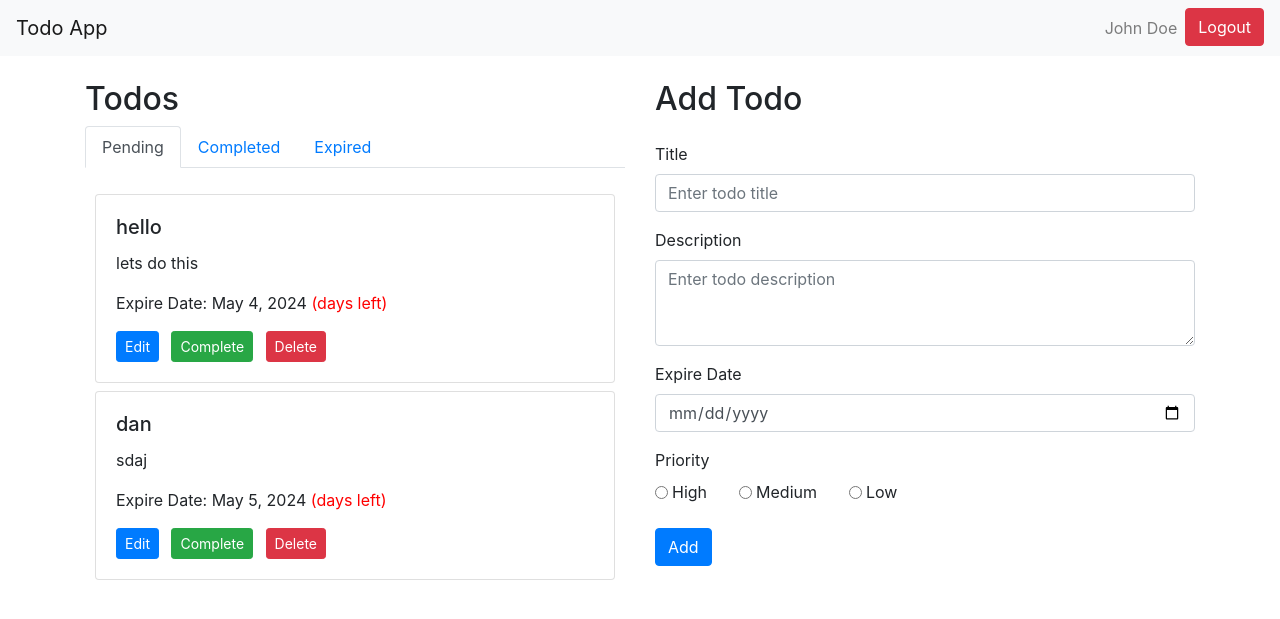
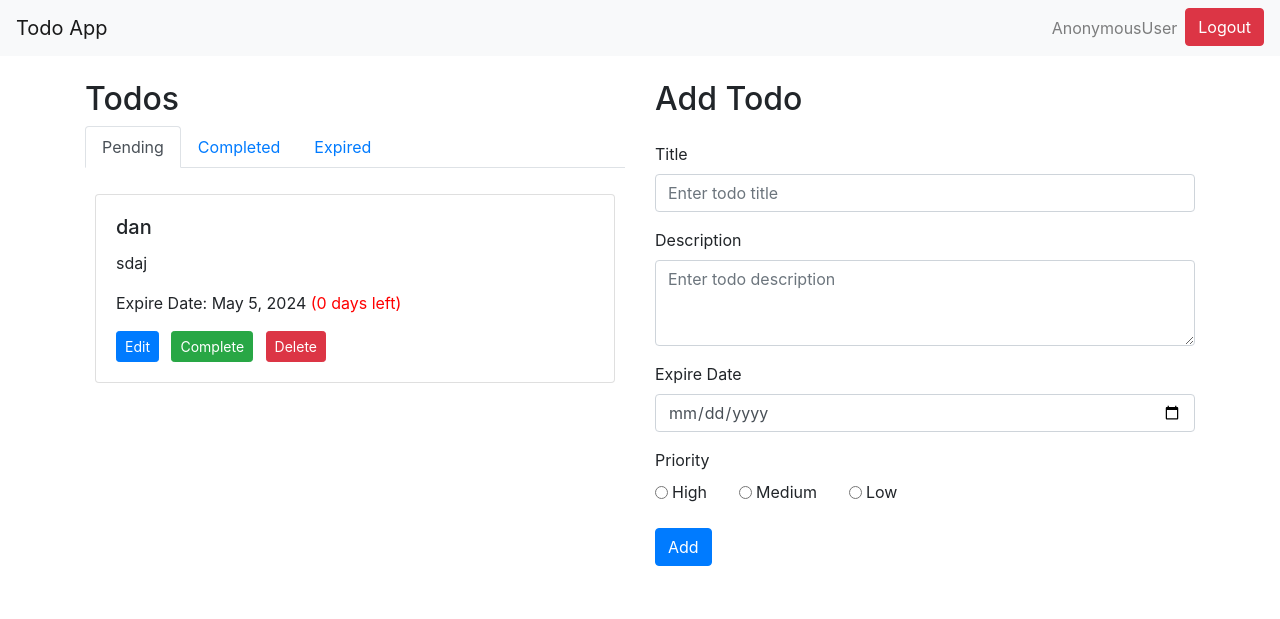
Before and after one commit to krAbhijith/Todo-App, a Django app: page / in a window 1280 px wide. Shown: the top 619 px of the page. Run offline with Django 5.2, Linux system fonts and the light colour scheme; data comes from the database, SQL or seed files in the repository; both versions use the stored data as it was after the commit; some libraries are stand-ins or nearby versions.

Commit message:
todo CURD completd. show respect to it state

```diff
--- a/manage_todo/templates/manage_todo/index.html
+++ b/manage_todo/templates/manage_todo/index.html
@@ -1,3 +1,4 @@
+{% load mathfilters %}
 <!DOCTYPE html>
 <html lang="en">
 <head>
@@ -17,6 +18,17 @@
     .days-to-expire {
       color: red;
     }
+    .expired-card {
+      border: 2px solid #a80411d2; /* Add a red border to indicate the card is expired */
+    }
+
+    .expired-message {
+        font-size: 12px;
+        color: red;
+        background-color: #f8d7da; /* Background color for the message */
+        padding: 2px 6px;
+        border-radius: 5px;
+    }
   </style>
 </head>
 <body>
@@ -25,7 +37,7 @@
         <div class="collapse navbar-collapse" id="navbarNav">
           <ul class="navbar-nav ml-auto">
             <li class="nav-item">
-              <span class="nav-link">John Doe</span>
+              <span class="nav-link" style="text-transform: capitalize;">{{request.user}}</span>
             </li>
             <li class="nav-item">
               <button class="btn btn-danger">Logout</button>
@@ -53,39 +65,65 @@
           <div class="tab-pane fade show active" id="pending" role="tabpanel" aria-labelledby="pending-tab">
             <div id="pendingTodos">
               {% for todo in todos %}
-                {% if not todo.is_completed %}
+                {% with date_exp=todo.date_expire %}
+                {% with date_diff=date_exp|sub:today %}
+                  {% if not todo.is_completed and date_diff.days >= 0 %}
                     <div class="card mb-2">
                         <div class="card-body">
                           <h5 class="card-title">{{todo.title}}</h5>
                           <p class="card-text">{{todo.desc}}</p>
-                      <p class="card-text">Expire Date: {{todo.date_expire}} <span class="days-to-expire">(days left)</span></p>
+                          <p class="card-text">Expire Date: {{todo.date_expire}} <span class="days-to-expire">({{date_diff.days}} days left)</span></p>
                           <a class="btn btn-primary btn-sm mr-2 editTodo" data-id="{{todo.id}}" href="{% url "todo-update" pk=todo.id %}">Edit</a>
-                      <a class="btn btn-success btn-sm mr-2 completeTodo" data-id="{{todo.id}}" href="{% url "todo-complete" pk=todo.id %}">Complete</a>
+                          <a class="btn btn-success btn-sm mr-2 completeTodo" data-id="{{todo.id}}" href="{% url "todo-complete-toggle" pk=todo.id %}">Complete</a>
                           <a class="btn btn-danger btn-sm deleteTodo" data-id="{{todo.id}}" href="{% url "todo-delete" pk=todo.id %}">Delete</a>
                         </div>
                       </div>
                   {% endif %}
+                {% endwith %}
+                {% endwith %}
               {% endfor %}
             </div>
           </div>
           <div class="tab-pane fade" id="completed" role="tabpanel" aria-labelledby="completed-tab">
             <div id="completedTodos">
-              {% comment %} <div class="card mb-2">
+              {% for todo in todos %}
+                {% with date_exp=todo.date_expire %}
+                {% with date_diff=date_exp|sub:today %}
+                  {% if todo.is_completed %}
+                    <div class="card mb-2">
                         <div class="card-body">
-                  <h5 class="card-title">${todo.title}</h5>
-                  <p class="card-text">${todo.description}</p>
-                  <p class="card-text">Expire Date: ${todo.expireDate} <span class="days-to-expire">(${daysToExpire} days left)</span></p>
-                  ${tabId === 'expired' ? `<button class="btn btn-warning btn-sm changeExpireDate" data-id="${todo.id}">Change Expiry</button>` :
-                    `<button class="btn btn-primary btn-sm mr-2 editTodo" data-id="${todo.id}">Edit</button>
-                    <button class="btn btn-success btn-sm mr-2 completeTodo" data-id="${todo.id}">Complete</button>
-                    <button class="btn btn-danger btn-sm deleteTodo" data-id="${todo.id}">Delete</button>`}
+                          <h5 class="card-title"><strike>{{todo.title}}</strike></h5>
+                          <p class="card-text"><strike>{{todo.desc}}</strike></p>
+                          <a class="btn btn-danger btn-sm mr-2 completeTodo" data-id="{{todo.id}}" href="{% url "todo-complete-toggle" pk=todo.id %}">Incomplete</a>
                         </div>
-              </div> {% endcomment %}
+                      </div>
+                  {% endif %}
+                {% endwith %}
+                {% endwith %}
+              {% endfor %}
             </div>
           </div>
           <div class="tab-pane fade" id="expired" role="tabpanel" aria-labelledby="expired-tab">
             <div id="expiredTodos">
-              <!-- Expired todos will be displayed here -->
+              {% for todo in todos %}
+                {% with date_exp=todo.date_expire %}
+                {% with date_diff=date_exp|sub:today %}
+                  {% if not todo.is_completed and date_diff.days < 0 %}
+                    <div class="card mb-2 expired-card">
+                      <div class="card-body">
+                          <div class="d-flex justify-content-between">
+                              <h5 class="card-title"><strike>{{ todo.title }}</strike></h5>
+                              <span class="expired-message">Todo Expired</span>
+                          </div>
+                          <p class="card-text"><strike>{{ todo.desc }}</strike></p>
+                          <a class="btn btn-secondary btn-sm mr-2 editTodo" data-id="{{ todo.id }}" href="{% url "todo-update" pk=todo.id %}">Edit</a>
+                          <a class="btn btn-danger btn-sm deleteTodo" data-id="{{todo.id}}" href="{% url "todo-delete" pk=todo.id %}">Delete</a>
+                      </div>
+                    </div>
+                  {% endif %}
+                {% endwith %}
+                {% endwith %}
+              {% endfor %}
             </div>
           </div>
         </div>
--- a/manage_todo/urls.py
+++ b/manage_todo/urls.py
@@ -7,5 +7,5 @@ urlpatterns = [
     path('create/', CreateTodo.as_view(), name='todo-create'),
     path('update/<int:pk>/', UpdateTodo.as_view(), name='todo-update'),
     path('delete/<int:pk>/', DeleteTodo.as_view(), name='todo-delete'),
-    path('complete/<int:pk>/', CompleteTodo.as_view(), name='todo-complete'),
+    path('complete/<int:pk>/', CompleteToggle.as_view(), name='todo-complete-toggle'),
 ]
--- a/manage_todo/views.py
+++ b/manage_todo/views.py
@@ -1,3 +1,4 @@
+from datetime import datetime
 from django.shortcuts import get_object_or_404, redirect, render
 from django.urls import reverse_lazy
 from django.views import View
@@ -5,13 +6,12 @@ from django.views.generic import RedirectView
 
 from manage_todo.models import Todo
 
-# Create your views here.
-
 class Index(View):
 
     def get(self, request, *args, **kwargs):
         context = Todo.objects.all().order_by('-pk')
-        return render(request, 'manage_todo/index.html', context={'todos' : context})
+        today = datetime.today().date()
+        return render(request, 'manage_todo/index.html', context={'todos' : context, 'today' : today})
 
 class CreateTodo(View):
     def post(self, request):
@@ -26,9 +26,11 @@ class UpdateTodo(View):
     def get(self, request, *args, **kwargs):
         context = Todo.objects.all().order_by('-pk')
         edit = Todo.objects.get(pk=kwargs.get('pk'))
+        today = datetime.today().date()
         return render(request, 'manage_todo/index.html', context={
             "todos" : context,
             'edit' : edit,
+            'today' : today,
         })
 
     def post(self, request, **kwargs):
@@ -47,10 +49,10 @@ class DeleteTodo(View):
         get_object_or_404(Todo, pk=pk).delete()
         return redirect('index')
 
-class CompleteTodo(View):
+class CompleteToggle(View):
     def get(self, request, *args, **kwargs):
         pk = kwargs.get('pk')
         todo = get_object_or_404(Todo, pk=pk)
-        todo.is_completed = True
+        todo.is_completed = not todo.is_completed
         todo.save()
         return redirect('index')
--- a/todo/settings.py
+++ b/todo/settings.py
@@ -38,6 +38,7 @@ INSTALLED_APPS = [
     'django.contrib.messages',
     'django.contrib.staticfiles',
     'manage_todo',
+    'mathfilters',
 ]
 
 MIDDLEWARE = [
```
Also changed, not shown: db.sqlite3. Lines whose indentation alone changed are shown as unchanged.
